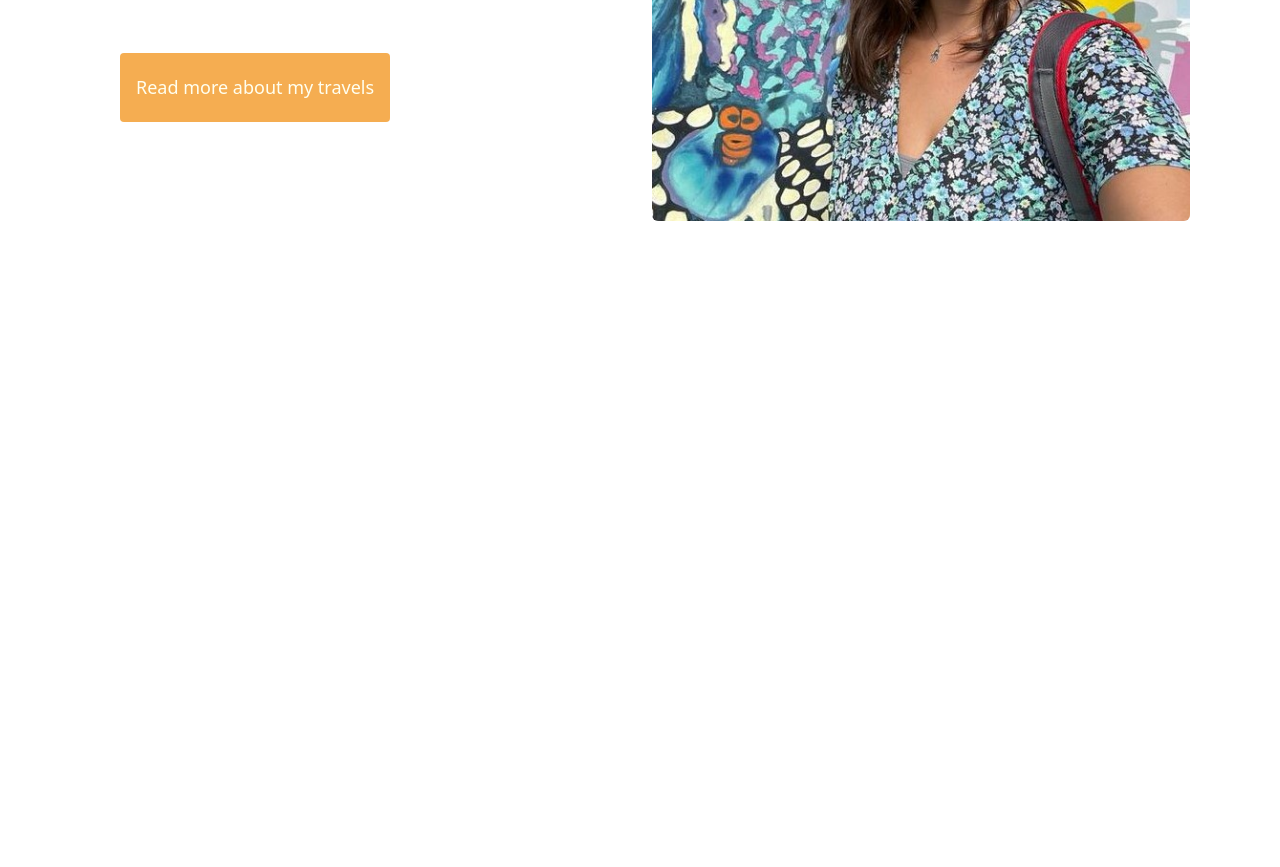
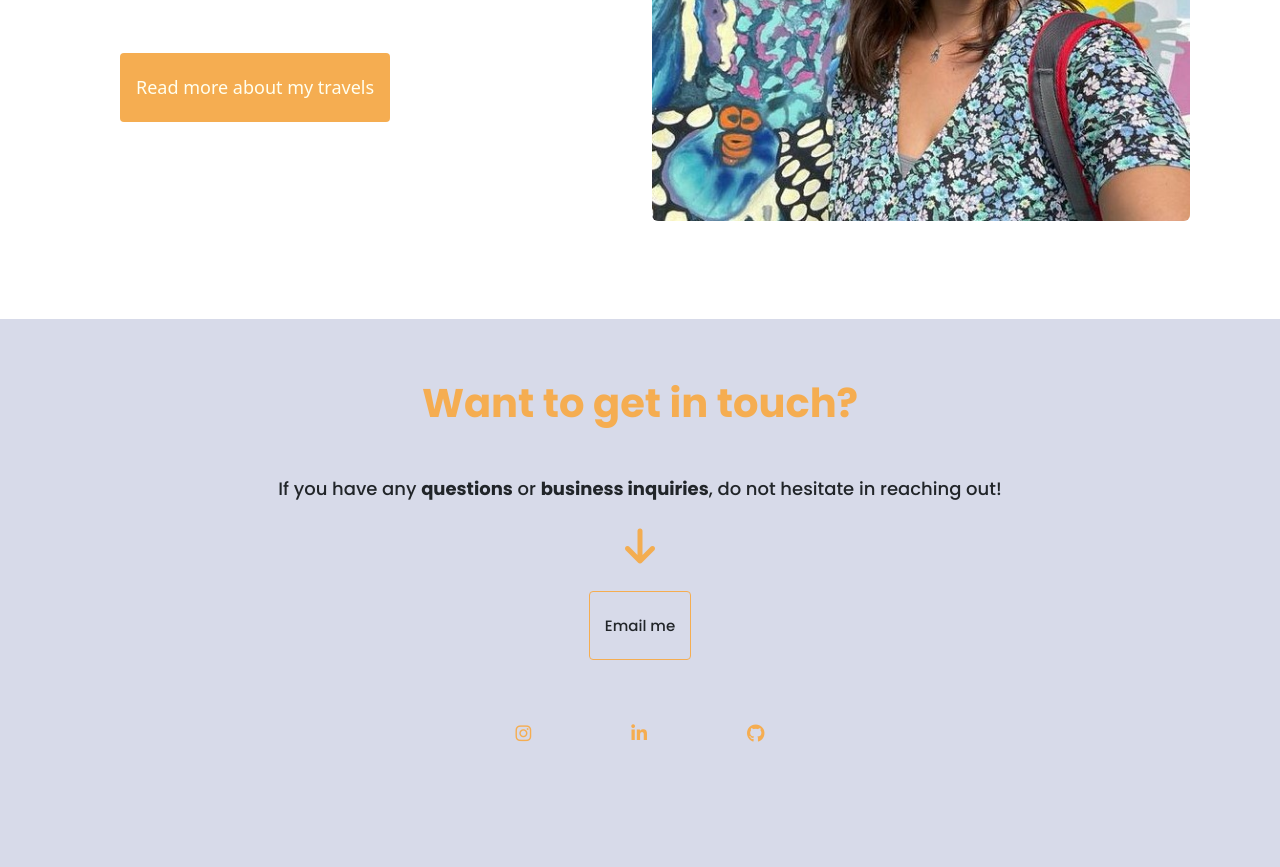
Before and after one commit to orianamachado66/responsive-workshop-project, a plain HTML site: page about.html in a window 1280 px wide. Shown: the part 666-1533 px from the top of the page. Before the commit the page ends 985 px from the top, so only its background shows below. Drawn offline with nearby package versions, Linux system fonts and the light colour scheme.

Commit message:
Added the footer to all necessary pages

```diff
--- a/about.html
+++ b/about.html
@@ -101,5 +101,49 @@
         </div>
       </div>
     </div>
+    <footer>
+      <h2 class="mb-5 contact-title">Want to get in touch?</h2>
+
+      <p>
+        If you have any <strong>questions</strong> or
+        <strong>business inquiries</strong>, do not hesitate in reaching out!
+      </p>
+      <div class="mb-4 mt-4">
+        <i
+          class="fa-solid fa-arrow-down fa-bounce arrow"
+          style="color: #f3ad51"
+        ></i>
+      </div>
+      <a
+        href="mailto:orianamachado66@gmail.com"
+        class="btn btn-branding-contact"
+      >
+        Email me
+      </a>
+
+      <div class="social-media-icons d-flex justify-content-center">
+        <a
+          href="https://www.instagram.com/collecting.viewss/"
+          target="_blank"
+          title="Instagram"
+        >
+          <i class="fa-brands fa-instagram" style="color: #f5ad51"></i>
+        </a>
+        <a
+          href="https://www.linkedin.com/in/oriana-machado-771014130/"
+          target="_blank"
+          title="LinkedIn"
+        >
+          <i class="fa-brands fa-linkedin-in" style="color: #f5ad51"></i>
+        </a>
+        <a
+          href="https://github.com/orianamachado66"
+          target="_blank"
+          title="Github"
+        >
+          <i class="fa-brands fa-github" style="color: #f5ad51"></i
+        ></a>
+      </div>
+    </footer>
   </body>
 </html>
--- a/styles/application.css
+++ b/styles/application.css
@@ -106,10 +106,10 @@ nav {
 }
 
 .btn-branding-contact {
-  color: var(--accent-color);
   border: solid 0.5px var(--accent-color);
   border-radius: 4px;
-  font-size: 18px;
+  font-size: 15px;
+  font-family: var(--secondary-font);
   font-weight: normal;
   line-height: 27px;
   padding: 20px 15px;
@@ -157,6 +157,28 @@ nav {
   max-width: 100%;
   border-radius: 50%;
 }
+.contact-box {
+  padding: 20px;
+  background: var(--primary-background-color);
+  text-align: center;
+  margin-bottom: 100px;
+}
+
+.contact-box a {
+  text-decoration: none;
+  color: black;
+  transition: all 150ms ease-in-out;
+}
+
+.contact-box a:hover {
+  color: var(--accent-color);
+}
+
+footer .social-media-icons a {
+  margin: 60px 50px;
+  font-size: 18px;
+}
+
 @media (max-width: 900px) {
   h1 {
     font-size: 45px;
```
Also changed, not shown: contact.html (+3 -2 lines), index.html (+25 -4 lines), travels.html (+44 -0 lines).
